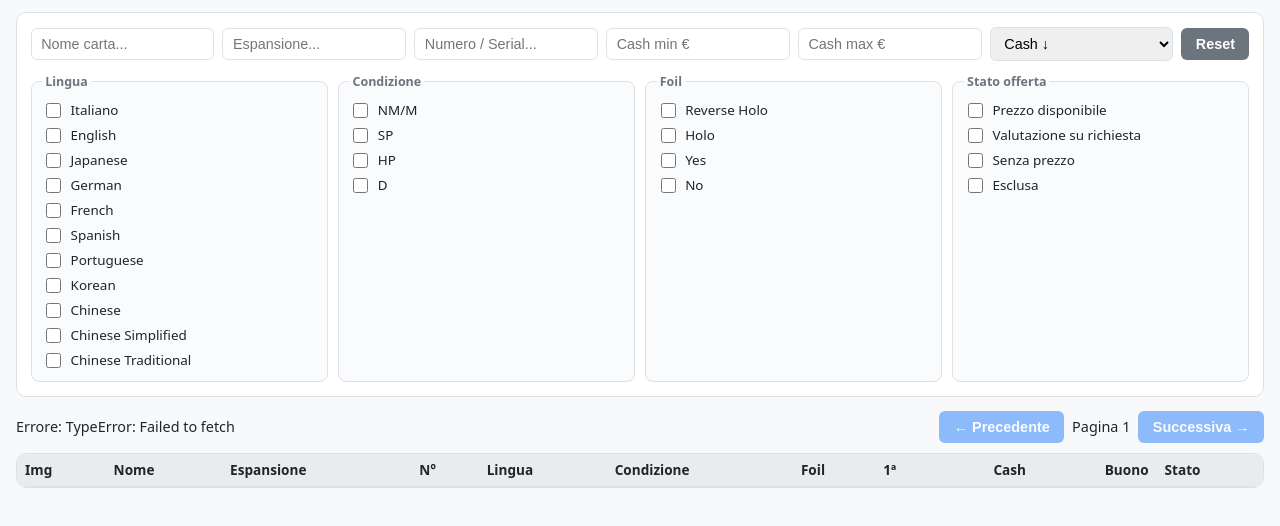
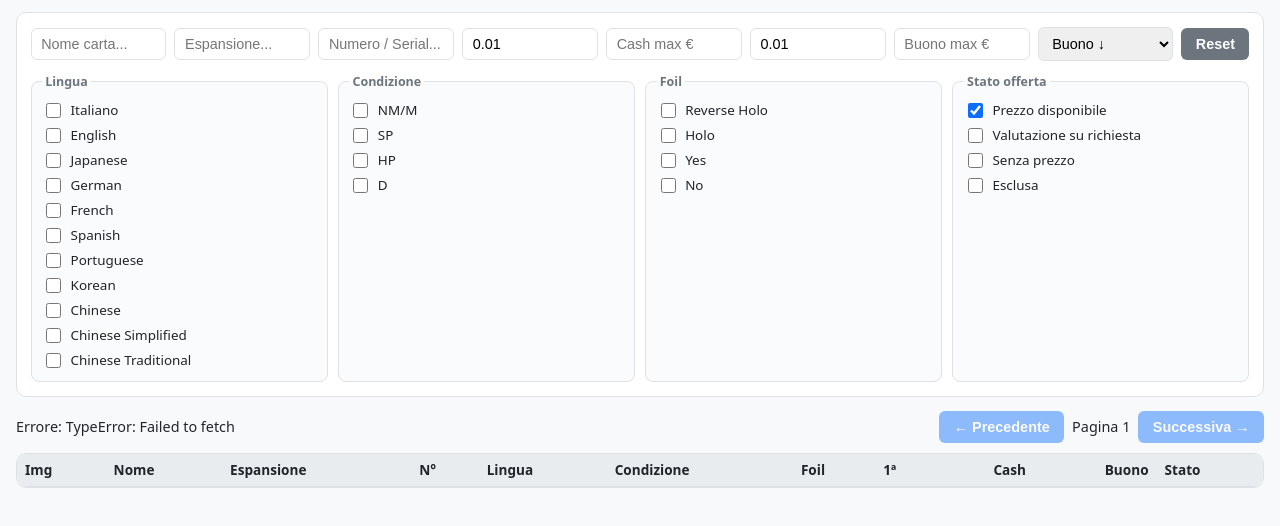
Before and after one commit to frazecc/cardgamecorner, a plain HTML site: page docs/index.html in a window 1280 px wide. Both pictures are taken after a click on the button "Reset". Drawn offline with nearby package versions, Linux system fonts and the light colour scheme; no server answers.

Commit message:
Add files via upload

```diff
--- a/docs/index.html
+++ b/docs/index.html
@@ -13,12 +13,15 @@
       <input id="name" type="text" placeholder="Nome carta..." />
       <input id="expansion" type="text" placeholder="Espansione..." />
       <input id="serial" type="text" placeholder="Numero / Serial..." />
-      <input id="minCash" type="number" step="0.01" placeholder="Cash min €" />
-      <input id="maxCash" type="number" step="0.01" placeholder="Cash max €" />
+      <input id="minCash" type="number" step="0.01" min="0" placeholder="Cash min €" value="0.01" />
+      <input id="maxCash" type="number" step="0.01" min="0" placeholder="Cash max €" />
+      <input id="minBuono" type="number" step="0.01" min="0" placeholder="Buono min €" value="0.01" />
+      <input id="maxBuono" type="number" step="0.01" min="0" placeholder="Buono max €" />
       <select id="sort">
+        <option value="buono_desc" selected>Buono ↓</option>
+        <option value="buono_asc">Buono ↑</option>
         <option value="cash_desc">Cash ↓</option>
         <option value="cash_asc">Cash ↑</option>
-        <option value="buono_desc">Buono ↓</option>
         <option value="name_asc">Nome A-Z</option>
         <option value="">Senza ordine</option>
       </select>
@@ -59,7 +62,7 @@
 
       <fieldset class="check-group">
         <legend>Stato offerta</legend>
-        <label><input type="checkbox" name="status" value="PREZZO DISPONIBILE"> Prezzo disponibile</label>
+        <label><input type="checkbox" name="status" value="PREZZO DISPONIBILE" checked> Prezzo disponibile</label>
         <label><input type="checkbox" name="status" value="VALUTAZIONE SU RICHIESTA"> Valutazione su richiesta</label>
         <label><input type="checkbox" name="status" value="SENZA PREZZO BUYLIST"> Senza prezzo</label>
         <label><input type="checkbox" name="status" value="ESCLUSA DALLA BUYLIST"> Esclusa</label>
@@ -127,6 +130,8 @@
         statuses: checkedValues('status'),
         minCash: document.getElementById('minCash').value,
         maxCash: document.getElementById('maxCash').value,
+        minBuono: document.getElementById('minBuono').value,
+        maxBuono: document.getElementById('maxBuono').value,
         sort: document.getElementById('sort').value
       };
     }
@@ -157,6 +162,8 @@
 
       if (filters.minCash) q = q.gte('buylist', filters.minCash);
       if (filters.maxCash) q = q.lte('buylist', filters.maxCash);
+      if (filters.minBuono) q = q.gte('credit', filters.minBuono);
+      if (filters.maxBuono) q = q.lte('credit', filters.maxBuono);
 
       return q;
     }
@@ -170,12 +177,31 @@
         copy.sort(function(a, b) { return (Number(a.buylist) || 0) - (Number(b.buylist) || 0); });
       } else if (sort === 'buono_desc') {
         copy.sort(function(a, b) { return (Number(b.credit) || 0) - (Number(a.credit) || 0); });
+      } else if (sort === 'buono_asc') {
+        copy.sort(function(a, b) { return (Number(a.credit) || 0) - (Number(b.credit) || 0); });
       } else if (sort === 'name_asc') {
         copy.sort(function(a, b) {
           return String(a.name || '').localeCompare(String(b.name || ''), 'it', { sensitivity: 'base' });
         });
       }
       return copy;
+    }
+
+    function applyDefaults() {
+      document.getElementById('name').value = '';
+      document.getElementById('expansion').value = '';
+      document.getElementById('serial').value = '';
+      document.getElementById('minCash').value = '0.01';
+      document.getElementById('maxCash').value = '';
+      document.getElementById('minBuono').value = '0.01';
+      document.getElementById('maxBuono').value = '';
+      document.getElementById('sort').value = 'buono_desc';
+
+      document.querySelectorAll('.filters input[type="checkbox"]').forEach(function(el) {
+        el.checked = false;
+      });
+      var prezzo = document.querySelector('input[name="status"][value="PREZZO DISPONIBILE"]');
+      if (prezzo) prezzo.checked = true;
     }
 
     async function search(resetPage) {
@@ -196,7 +222,7 @@
         if (result.error) {
           var msg = result.error.message || 'Errore sconosciuto';
           if (msg.indexOf('timeout') !== -1 || msg.indexOf('canceling') !== -1) {
-            msg = 'Timeout: restringi la ricerca (nome o Cash minimo).';
+            msg = 'Timeout: restringi la ricerca (nome o valori minimi).';
           }
           document.getElementById('info').textContent = 'Errore: ' + msg;
           console.error(result.error);
@@ -305,13 +331,7 @@
     document.getElementById('sort').addEventListener('change', function() { search(true); });
 
     document.getElementById('btnReset').onclick = function() {
-      document.querySelectorAll('.filters input[type="text"], .filters input[type="number"]').forEach(function(el) {
-        el.value = '';
-      });
-      document.querySelectorAll('.filters input[type="checkbox"]').forEach(function(el) {
-        el.checked = false;
-      });
-      document.getElementById('sort').selectedIndex = 0;
+      applyDefaults();
       search(true);
     };
 
@@ -322,6 +342,7 @@
       if (hasMore) { currentPage++; search(false); }
     };
 
+    // Default già impostati nell'HTML; avvio ricerca
     search(true);
   </script>
 </body>
```
